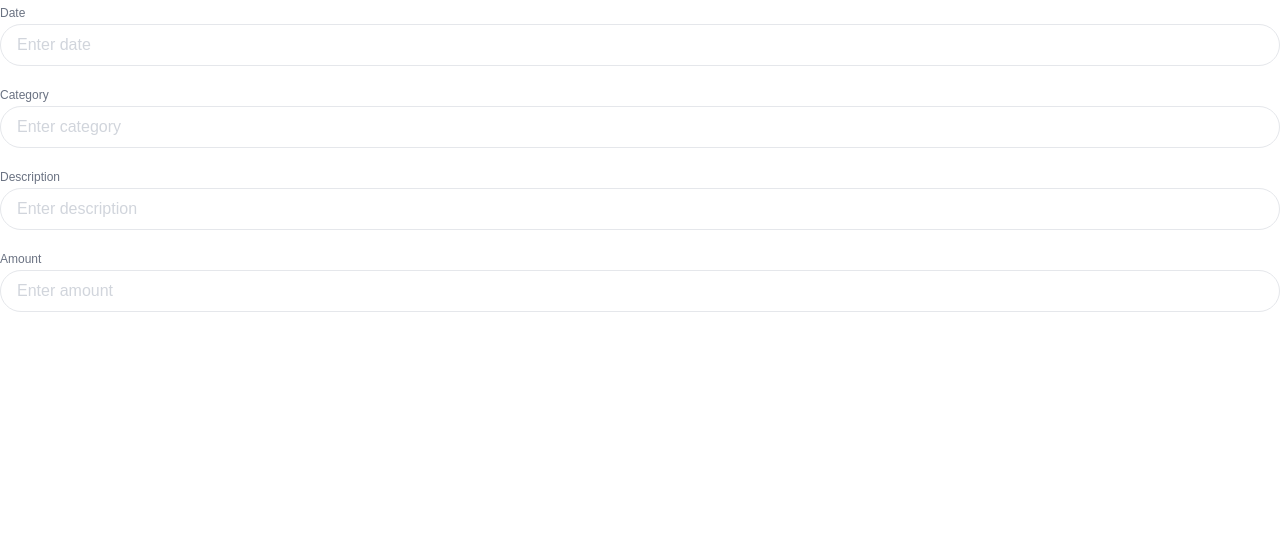
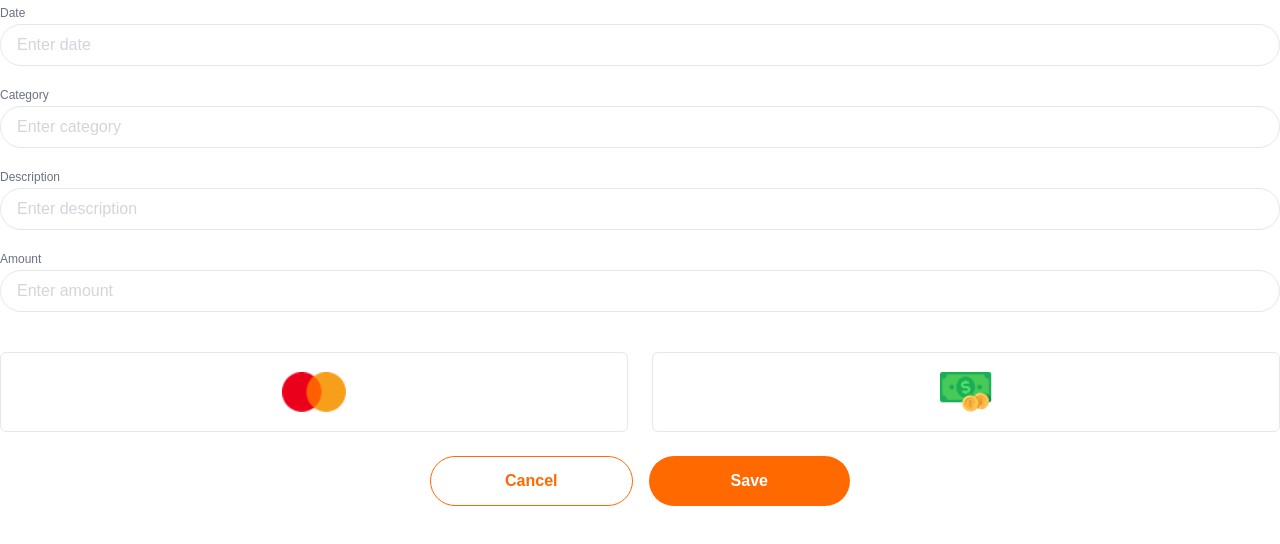
Before and after one commit to LTI-INTERNS/pos-micro-sass, a Next.js app: page /components/Dashboard in a window 1280 px wide. Shown: the top 544 px of the page. Built offline with nearby package versions, Linux system fonts and the light colour scheme.

Commit message:
feat: add payment method and two action buttons

```diff
--- a/app/components/Dashboard/page.tsx
+++ b/app/components/Dashboard/page.tsx
@@ -3,6 +3,7 @@ import React from 'react'
 import ReusableForm , { FieldConfig } from './common/ReusableForm'
 import PopupActions from './common/PopupActions';
 import ModalShell from './common/ModalShell';
+import Method from './common/Method';
 
 type AddExpensesPopupProps = {
   open: boolean;
@@ -35,6 +36,25 @@ const AddExpensesPopup = ({ open, onClose, onSave }: AddExpensesPopupProps) => {
             onSave(values as any);
           }}
         />
+
+     <Method />
+
+      <div className="flex items-center justify-center">
+          <div className="w-[420px]">
+            <PopupActions
+              actions={[
+                { label: "Cancel", onClick: onClose, variant: "secondary" },
+                {
+                  label: "Save",
+                  onClick: () => onSave(latestValues as any),
+                  variant: "primary",
+                },
+              ]}
+            />
+          </div>
+        </div>
+
+
    </div>
 
 
```
